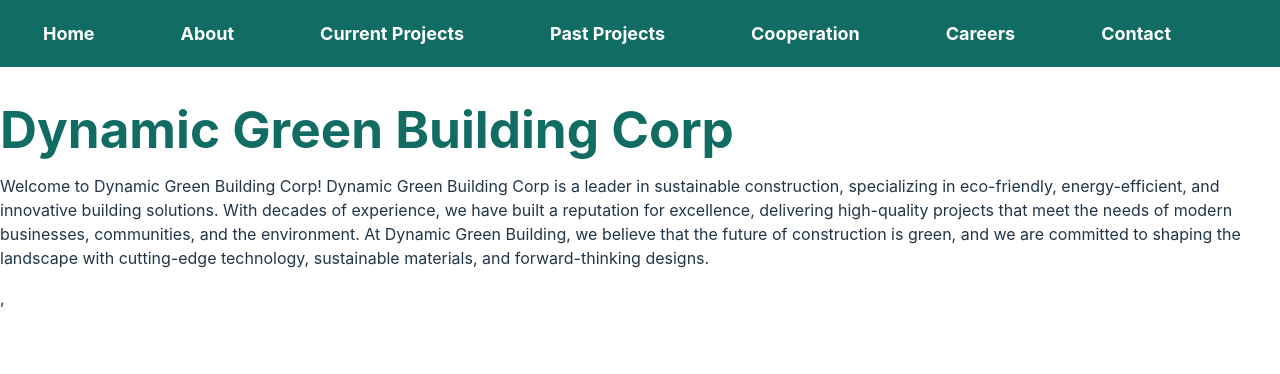
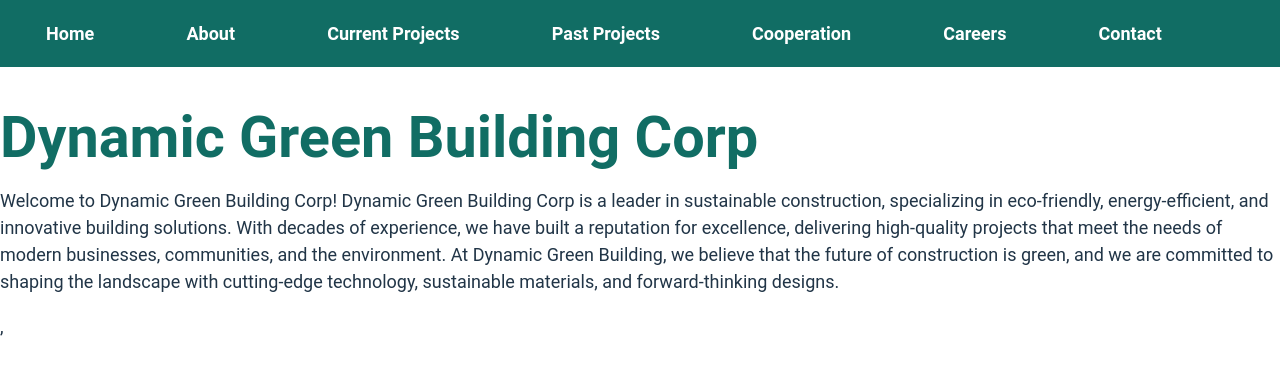
Before and after one commit to Mosizamani/Mossii, a React (Vite) app: page / in a window 1280 px wide. Shown: the top 374 px of the page. Built offline with nearby package versions, Linux system fonts and the light colour scheme.

Commit message:
font, and font-size added to the app.css

```diff
--- a/src/App.css
+++ b/src/App.css
@@ -1,5 +1,7 @@
 body {
   overflow-y: scroll; /* Ensures that the vertical scrollbar is always visible */
+  font-family: 'Roboto', sans-serif; /* Use the Roboto font */
+  font-size: large;
 }
 
 #root {
```
